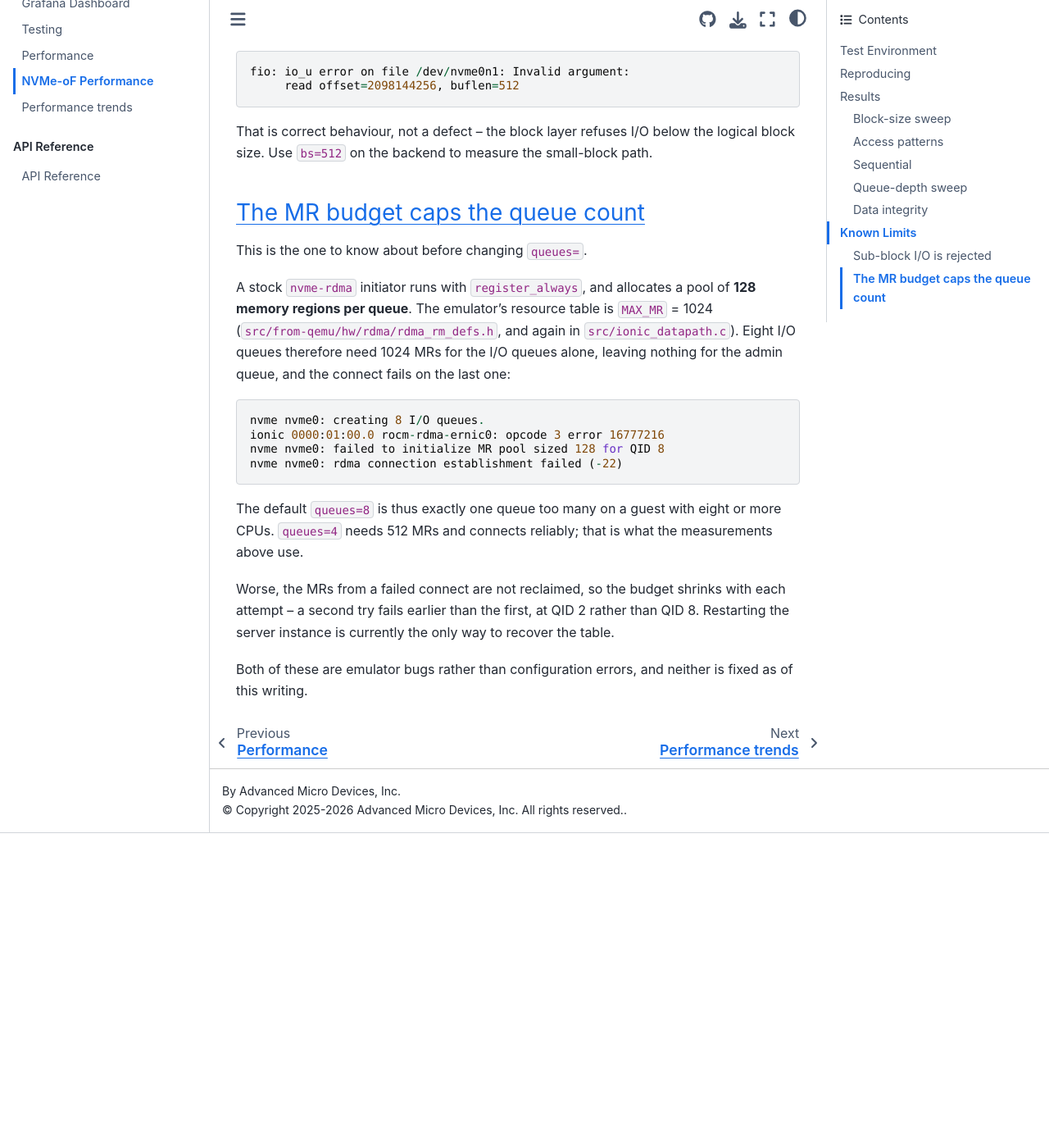
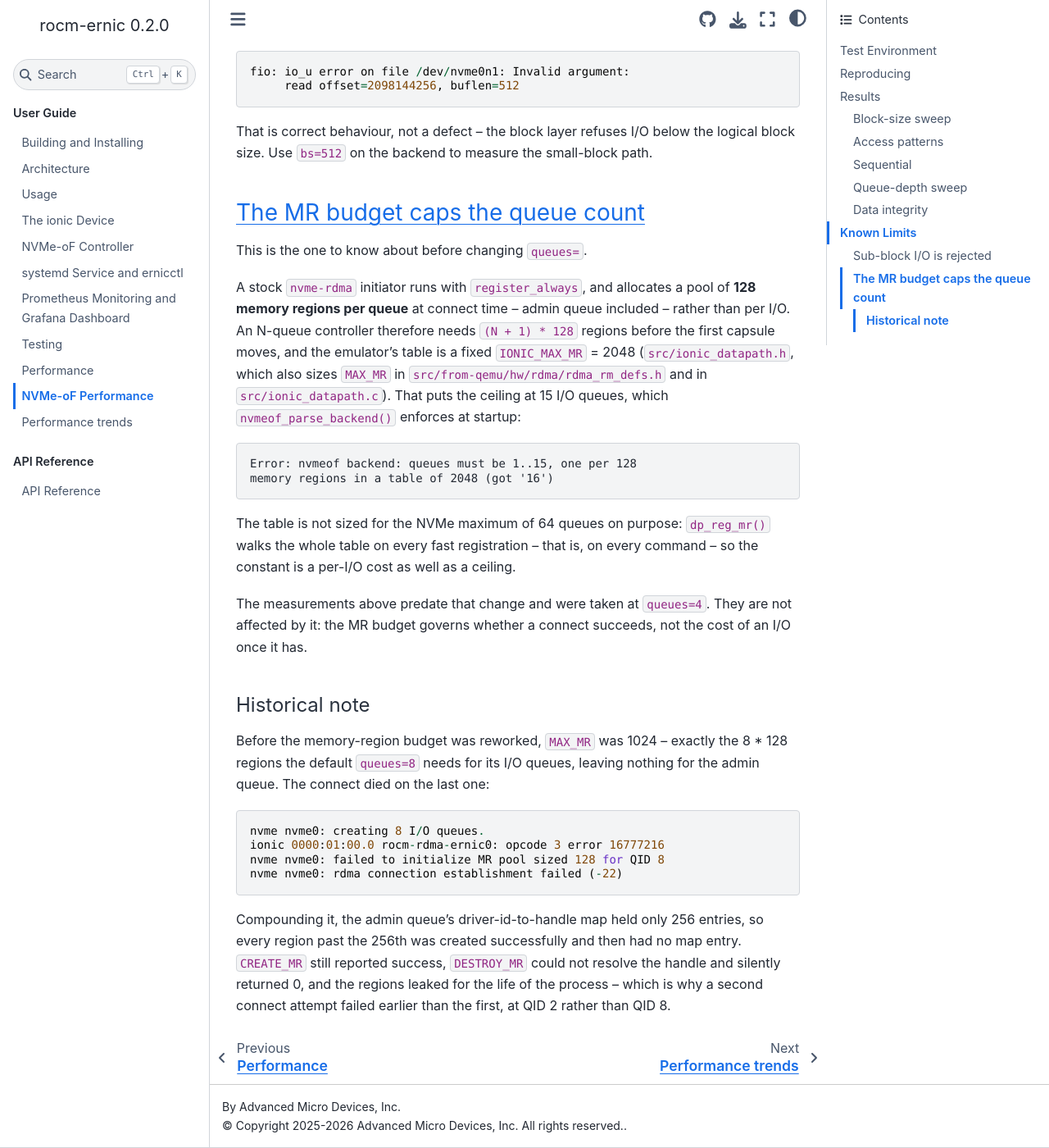
Before and after one commit to ROCm/rocm-ernic, a Sphinx documentation site: the page built from docs/nvmeof-performance.rst, in a window 1280 px wide and 1400 px high, scrolled down 4344 px. Shown: the whole window at 82% size. Built offline with Sphinx 7.4.7 and the Sphinx Book theme 1.1.4, drawn with Linux system fonts in a browser that asks for light colours; before the commit the page ends 5360 px from its top, so only the background shows below that.

Commit message:
fix(rdma): size the memory-region tables for an nvme-rdma connect
An nvme-rdma initiator runs with register_always, so at connect time it
pre-allocates a pool of 128 memory regions for every queue it creates --
admin queue included -- rather than allocating per I/O. Two separate
sizing defects fell out of that:

The admin queue's driver-id-to-handle map held 256 entries against a
1024-entry rdma_rm table. Every region past the 256th was allocated
successfully and then had no map entry, so CREATE_MR still reported
success while DESTROY_MR could not resolve the handle and returned 0
without freeing anything. The regions leaked for the lifetime of the
process, and nothing was logged, so a second connect attempt failed
earlier than the first.

MAX_MR itself was 1024, which is exactly the 8 * 128 regions the default
eight NVMe-oF I/O queues need -- leaving none for the admin queue. The
connect died on the last queue with:

  nvme nvme0: failed to initialize MR pool sized 128 for QID 8
  nvme nvme0: rdma connection establishment failed (-22)

Introduce IONIC_MR_PER_QUEUE and IONIC_MAX_MR in ionic_datapath.h and
size all three tables that have to agree from them: the rdma_rm table,
the data path's dp_mr array, and the admin queue's map. 2048 rather than
a 64-queue budget because dp_reg_mr() walks the whole table on every fast
registration, so the constant is a per-I/O cost as well as a ceiling.

Make both failure modes honest: CREATE_MR now releases the region and
errors when the map is full instead of reporting a success the guest can
never undo, and DESTROY_MR warns on a lookup miss rather than silently
claiming to have freed it. nvmeof_parse_backend() rejects a queue count
that cannot fit, which moves the failure from a bare "invalid
arguments/configuration" at connect time to a startup message that names
the real limit.

nvmeof-performance.rst described both defects as unfixed, so its MR-budget
section becomes a historical note and gains the new ceiling. The
measurements themselves stand: they were taken at queues=4, and the budget
governs whether a connect succeeds, not the cost of an I/O once it has.

Signed-off-by: Stephen Bates <sbates@raithlin.com>
Co-Authored-By: Claude Opus 5 <noreply@anthropic.com>
Signed-off-by: Stephen Bates <sbates@raithlin.com>

```diff
--- a/docs/nvmeof-performance.rst
+++ b/docs/nvmeof-performance.rst
@@ -186,26 +186,47 @@ The MR budget caps the queue count
 This is the one to know about before changing ``queues=``.
 
 A stock ``nvme-rdma`` initiator runs with ``register_always``,
-and allocates a pool of **128 memory regions per queue**. The
-emulator's resource table is ``MAX_MR`` = 1024
-(:file:`src/from-qemu/hw/rdma/rdma_rm_defs.h`, and again in
-:file:`src/ionic_datapath.c`). Eight I/O queues therefore need
-1024 MRs for the I/O queues alone, leaving nothing for the admin
-queue, and the connect fails on the last one::
+and allocates a pool of **128 memory regions per queue** at
+connect time -- admin queue included -- rather than per I/O. An
+N-queue controller therefore needs ``(N + 1) * 128`` regions
+before the first capsule moves, and the emulator's table is a
+fixed ``IONIC_MAX_MR`` = 2048 (:file:`src/ionic_datapath.h`,
+which also sizes ``MAX_MR`` in
+:file:`src/from-qemu/hw/rdma/rdma_rm_defs.h` and in
+:file:`src/ionic_datapath.c`). That puts the ceiling at 15 I/O
+queues, which ``nvmeof_parse_backend()`` enforces at startup:
+
+.. code-block:: text
+
+   Error: nvmeof backend: queues must be 1..15, one per 128
+   memory regions in a table of 2048 (got '16')
+
+The table is not sized for the NVMe maximum of 64 queues on
+purpose: ``dp_reg_mr()`` walks the whole table on every fast
+registration -- that is, on every command -- so the constant is
+a per-I/O cost as well as a ceiling.
+
+The measurements above predate that change and were taken at
+``queues=4``. They are not affected by it: the MR budget governs
+whether a connect succeeds, not the cost of an I/O once it has.
+
+Historical note
+"""""""""""""""
+
+Before the memory-region budget was reworked, ``MAX_MR`` was
+1024 -- exactly the 8 * 128 regions the default ``queues=8`` needs for
+its I/O queues, leaving nothing for the admin queue. The connect
+died on the last one::
 
    nvme nvme0: creating 8 I/O queues.
    ionic 0000:01:00.0 rocm-rdma-ernic0: opcode 3 error 16777216
    nvme nvme0: failed to initialize MR pool sized 128 for QID 8
    nvme nvme0: rdma connection establishment failed (-22)
 
-The default ``queues=8`` is thus exactly one queue too many on a
-guest with eight or more CPUs. ``queues=4`` needs 512 MRs and
-connects reliably; that is what the measurements above use.
-
-Worse, the MRs from a failed connect are not reclaimed, so the
-budget shrinks with each attempt -- a second try fails earlier
-than the first, at QID 2 rather than QID 8. Restarting the
-server instance is currently the only way to recover the table.
-
-Both of these are emulator bugs rather than configuration
-errors, and neither is fixed as of this writing.
+Compounding it, the admin queue's driver-id-to-handle map held
+only 256 entries, so every region past the 256th was created
+successfully and then had no map entry. ``CREATE_MR`` still
+reported success, ``DESTROY_MR`` could not resolve the handle
+and silently returned 0, and the regions leaked for the life of
+the process -- which is why a second connect attempt failed
+earlier than the first, at QID 2 rather than QID 8.
```
Also changed, not shown: docs/nvmeof.rst (+8 -4 lines), 5 other files.
